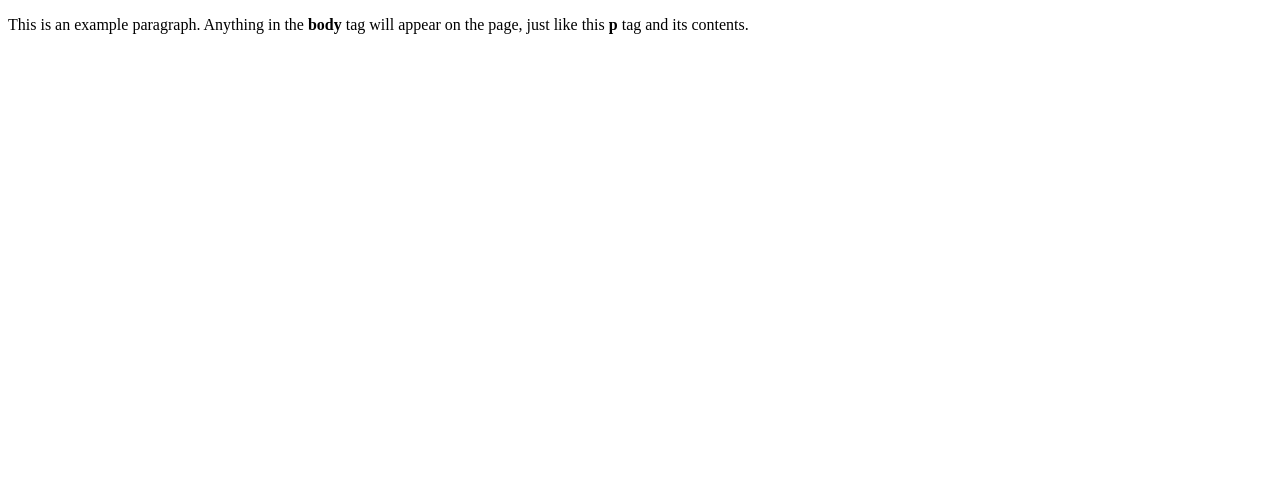
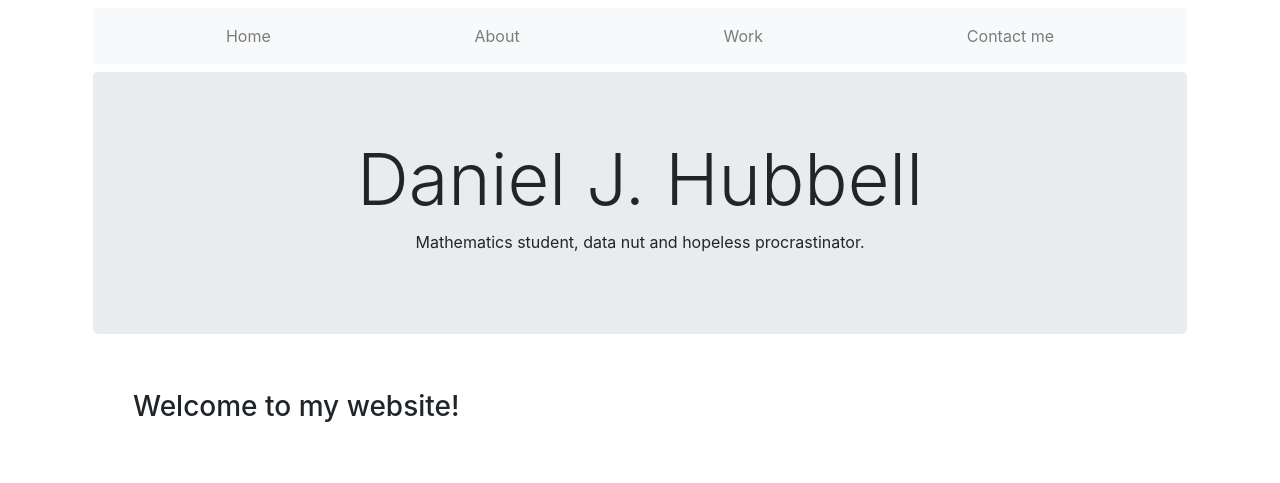
Before and after one commit to danhub97/danhub97.github.io, a plain HTML site: page index.html in a window 1280 px wide. Drawn offline with nearby package versions, Linux system fonts and the light colour scheme.

Commit message:
Update index.html

```diff
--- a/index.html
+++ b/index.html
@@ -1,9 +1,64 @@
 <!doctype html>
-<html>
-  <head>
-    <title>Welcome to my webpage!</title>
-  </head>
-  <body>
-    <p>This is an example paragraph. Anything in the <strong>body</strong> tag will appear on the page, just like this <strong>p</strong> tag and its contents.</p>
-  </body>
+<html lang="en">
+	<!-- Metadata -->
+	<head>
+		<meta charset="utf-8">
+		<meta name="viewport" content="width=device-width, initial-scale=1, shrink-to-fit=no">
+		<link rel="stylesheet" href="https://stackpath.bootstrapcdn.com/bootstrap/4.3.1/css/bootstrap.min.css" integrity="sha384-ggOyR0iXCbMQv3Xipma34MD+dH/1fQ784/j6cY/iJTQUOhcWr7x9JvoRxT2MZw1T" crossorigin="anonymous">
+		<link rel="stylesheet" href="custom.css">
+		<title>Daniel J. Hubbell </title>
+	</head>
+
+	<!-- Body -->
+	<body>
+
+		<!-- Main body -->
+		<div id="main" class="container">
+			<nav class="navbar navbar-expand-lg navbar-light bg-light rounded m-2">
+    <div class="container">
+        <button class="navbar-toggler" type="button" data-toggle="collapse" data-target="#navbar10">
+            <span class="navbar-toggler-icon"></span>
+        </button>
+        <div class="navbar-collapse collapse" id="navbar10">
+            <ul class="navbar-nav nav-fill w-100">
+                <li class="nav-item">
+                    <a class="nav-link" href="#">Home</a>
+                </li>
+                <li class="nav-item">
+                    <a class="nav-link" href="About">About</a>
+                </li>
+                <li class="nav-item">
+                    <a class="nav-link" href="#">Work</a>
+                </li>
+                <li class="nav-item">
+                    <a class="nav-link" href="#">Contact me</a>
+                </li>
+            </ul>
+        </div>
+    </div>
+</nav>
+			<!-- Jumbotron -->
+			<div class="jumbotron text-center m-2">
+				<h1 class="display-3">Daniel J. Hubbell</h1>
+				<p>Mathematics student, data nut and hopeless procrastinator.</p>
+			</div>
+
+
+			<div id="welcome" class="container rounded-lg p-5">
+				<h3>Welcome to my website!</h3>
+
+			</div>
+		</div>
+
+		<!-- Bootstrap includes -->
+		<script src="https://code.jquery.com/jquery-3.3.1.slim.min.js" integrity="sha384-q8i/X+965DzO0rT7abK41JStQIAqVgRVzpbzo5smXKp4YfRvH+8abtTE1Pi6jizo" crossorigin="anonymous"></script>
+		<script src="https://cdnjs.cloudflare.com/ajax/libs/popper.js/1.14.7/umd/popper.min.js" integrity="sha384-UO2eT0CpHqdSJQ6hJty5KVphtPhzWj9WO1clHTMGa3JDZwrnQq4sF86dIHNDz0W1" crossorigin="anonymous"></script>
+		<script src="https://stackpath.bootstrapcdn.com/bootstrap/4.3.1/js/bootstrap.min.js" integrity="sha384-JjSmVgyd0p3pXB1rRibZUAYoIIy6OrQ6VrjIEaFf/nJGzIxFDsf4x0xIM+B07jRM" crossorigin="anonymous"></script>
+		<script>
+			$(document).ready(function(){
+				$('[data-toggle="tooltip"]').tooltip();
+			});
+		</script>
+
+	</body>
 </html>
```
